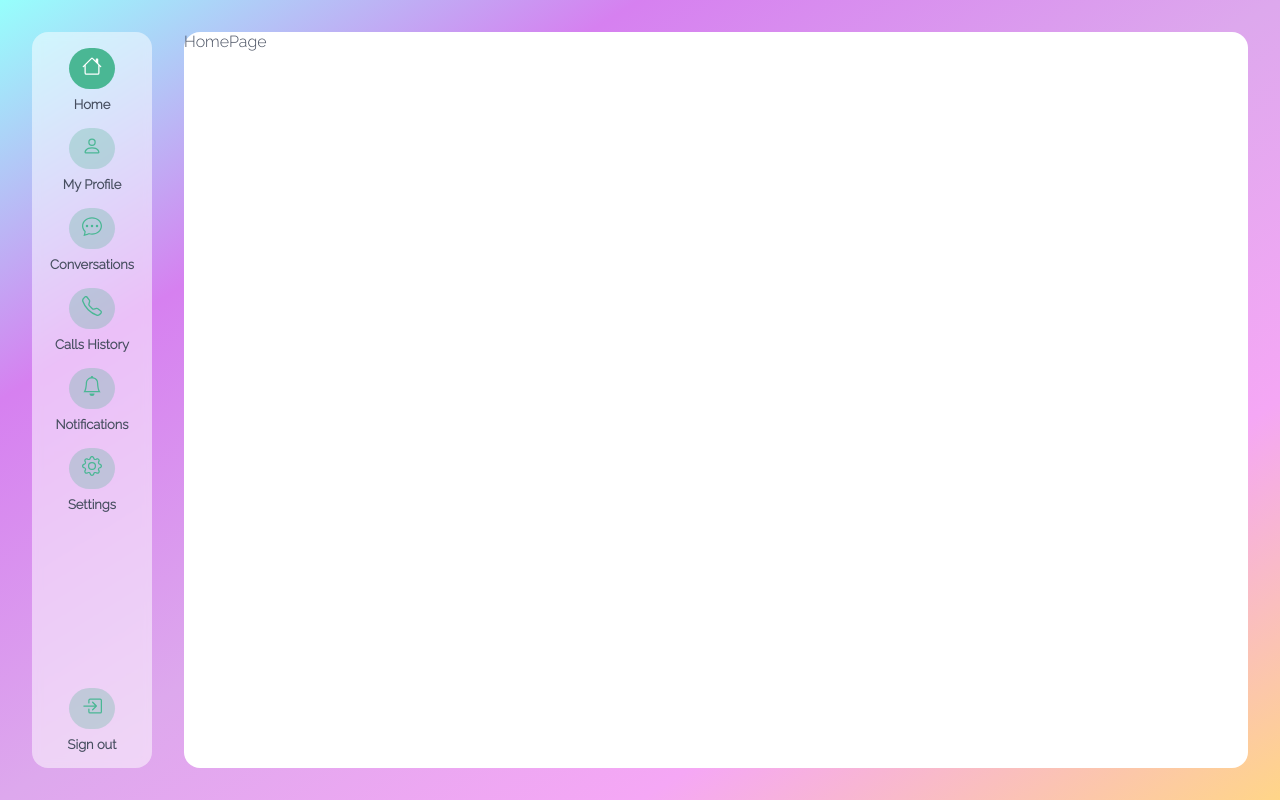
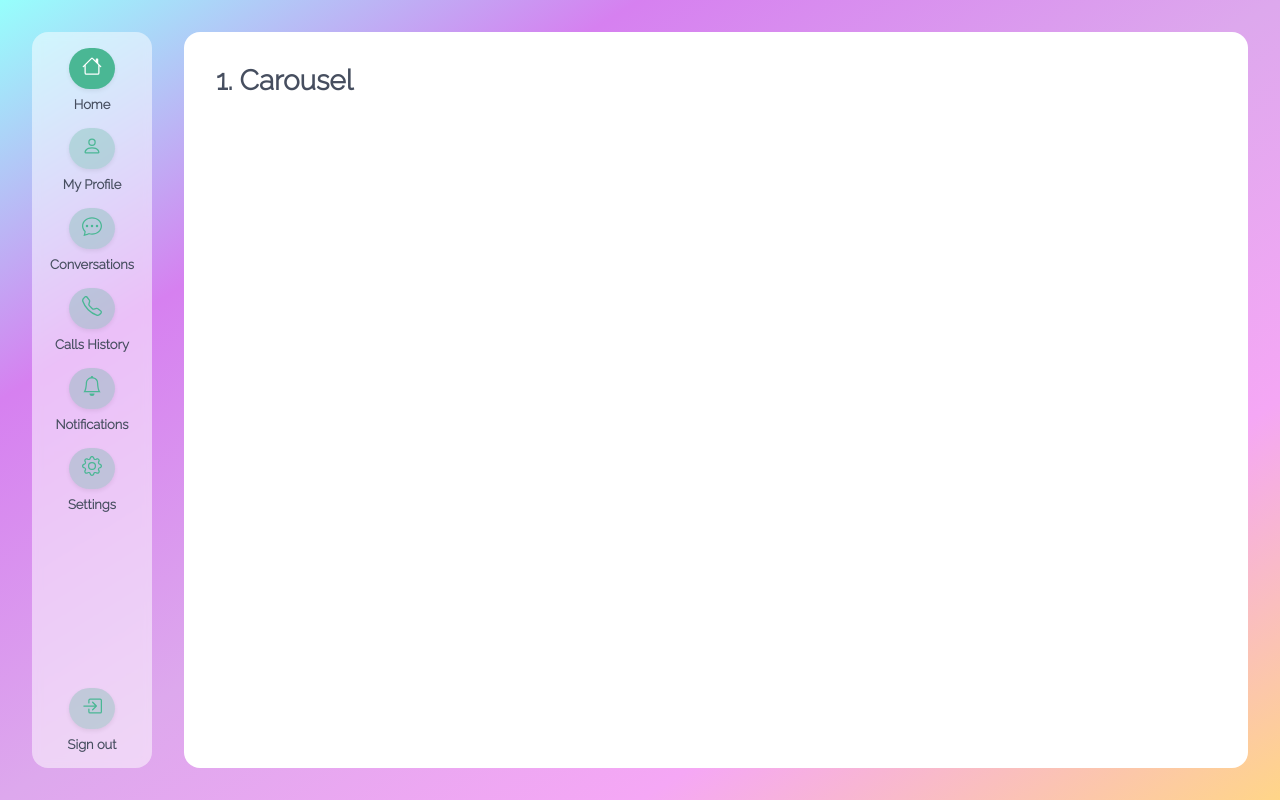
Before and after one commit to bettaibi/framer-motion-knowledge-sharing, a React (Create React App) app: page / in a window 1280 px wide. Built offline with nearby package versions, Linux system fonts and the light colour scheme.

Commit message:
feat(App): starter template

```diff
--- a/src/components/AsideContent/styled.ts
+++ b/src/components/AsideContent/styled.ts
@@ -22,6 +22,7 @@ export const Asidebar = styled.nav`
         color: ${({theme})=> theme.palette.primary['main']};
         border-radius: 30px;
         padding: 0.5rem 0.8rem;
+        box-shadow: 0 .125rem .25rem rgba(0, 0, 0, .075);
         transition: all .5s ease;
         &.active{
             color: #fff;
--- /dev/null
+++ b/src/components/AsideForMobile/index.tsx
@@ -0,0 +1,6 @@
+import React from "react";
+import { Box } from "components/styled/Box.styled";
+
+export default function AsideForMobile() {
+  return <Box>Asidebar For Mobile</Box>;
+}
--- /dev/null
+++ b/src/components/Carousel/index.tsx
@@ -0,0 +1,6 @@
+import React from "react";
+
+// https://picsum.photos/500/350
+export default function Carousel() {
+  return <div>Carousel</div>;
+}
--- a/src/containers/AnotherPage/index.tsx
+++ b/src/containers/AnotherPage/index.tsx
@@ -1,5 +1,6 @@
 import React from "react";
+import { Box } from "components/styled/Box.styled";
 
 export default function AnotherPage() {
-  return <div>AnotherPage</div>;
+  return <Box p={4}>Another component</Box>;
 }
--- a/src/containers/HomePage/index.tsx
+++ b/src/containers/HomePage/index.tsx
@@ -1,5 +1,13 @@
 import React from "react";
+import { Box } from "components/styled/Box.styled";
+import { Typography } from "components/styled/Typography.styled";
 
 export default function HomePage() {
-  return <div>HomePage</div>;
+  return (
+    <Box p={4}>
+      <Typography variant="heading3" weight={600} as="h1">
+        1. Carousel
+      </Typography>
+    </Box>
+  );
 }
--- a/src/core/Layout/MobileLayout/index.tsx
+++ b/src/core/Layout/MobileLayout/index.tsx
@@ -1,18 +1,12 @@
+import AsideForMobile from "components/AsideForMobile";
 import { Box } from "components/styled/Box.styled";
 import React from "react";
 
 export default function MobileLayout() {
   return (
-    <Box
-      bg={{ color: "white" }}
-      flex={1}
-      width="100%"
-      height="100%"
-      radius="16px"
-      position="relative"
-      as="main"
-    >
+    <Box p={4} width="100%" height="100vh" position="relative" as="main">
       Page content
+      <AsideForMobile />
     </Box>
   );
 }
--- a/src/index.scss
+++ b/src/index.scss
@@ -9,6 +9,9 @@ body{
     overflow: hidden;
     margin: 0;
     height: 100%;
+}
+h1, h2,h3, h4, h5, h6{
+    margin: 0;
 }
 
 /* Utilities */
```
